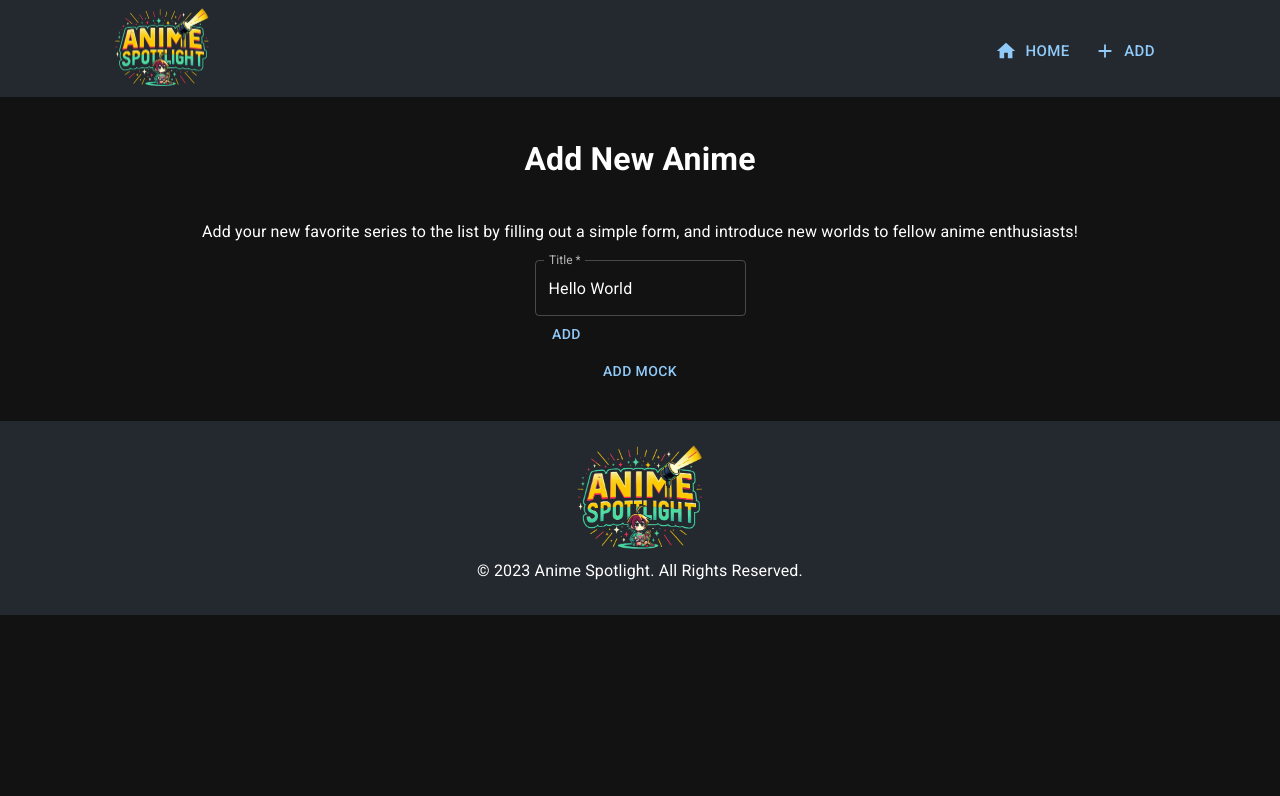
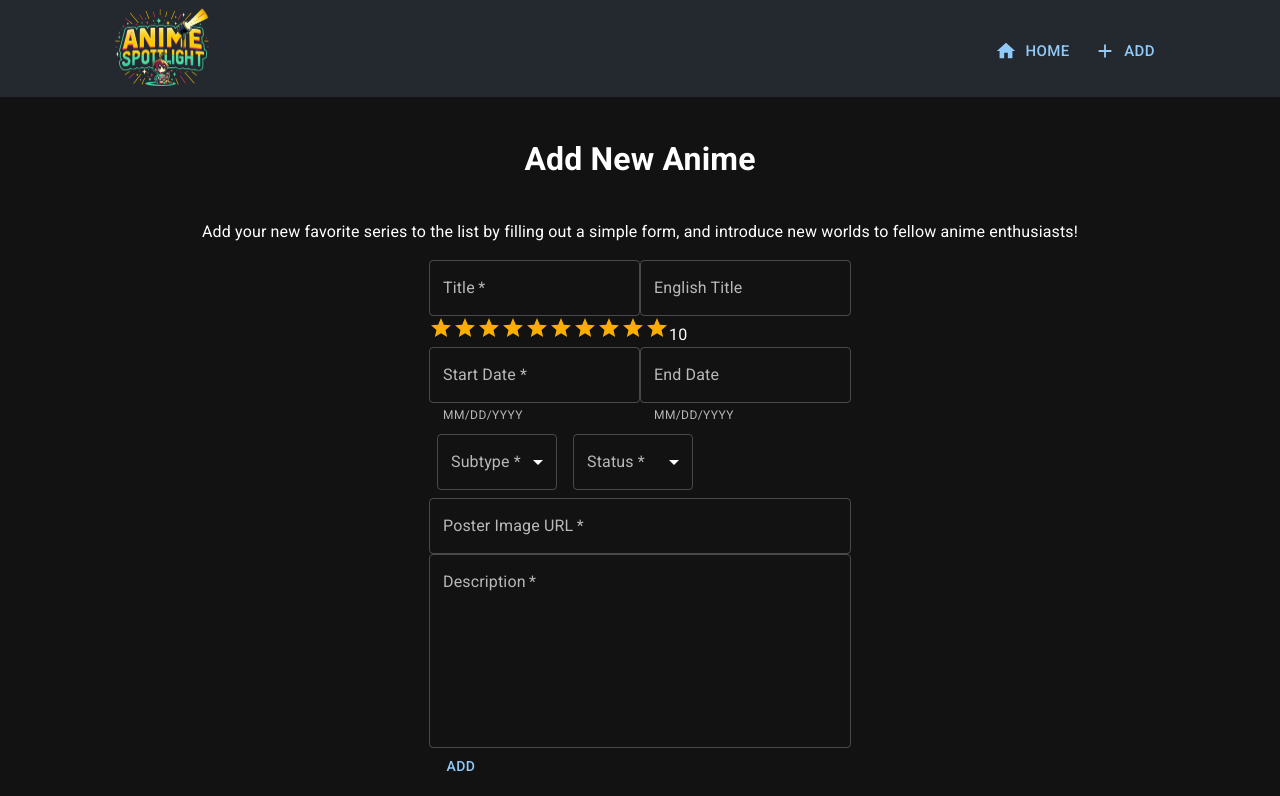
Before and after one commit to plhsu19/anime-spotlight, a Next.js app: page /new-anime in a window 1280 px wide. Shown: the top 796 px of the page. Built offline with nearby package versions, Linux system fonts and the light colour scheme.

Commit message:
[FE-10][AnimeForm] add input componets and binding to state fields

```diff
--- a/package.json
+++ b/package.json
@@ -14,8 +14,10 @@
     "@fontsource/roboto": "^5.0.8",
     "@mui/icons-material": "^5.14.11",
     "@mui/material": "^5.14.11",
+    "@mui/x-date-pickers": "^6.18.1",
     "axios": "^1.5.1",
     "clsx": "^2.0.0",
+    "dayjs": "^1.11.10",
     "next": "latest",
     "react": "latest",
     "react-dom": "latest"
--- a/src/components/anime-form.tsx
+++ b/src/components/anime-form.tsx
@@ -1,36 +1,68 @@
 import { useState } from 'react';
-import { Button, TextField } from '@mui/material';
-import { Anime, AnimeFields } from '@/types/anime-types';
+import dayjs from 'dayjs';
+import {
+  Button,
+  TextField,
+  Rating,
+  MenuItem,
+  FormControl,
+  InputLabel,
+  Select,
+  SelectChangeEvent
+} from '@mui/material';
+import { DatePicker } from '@mui/x-date-pickers/DatePicker';
+import { Anime, AnimeFields, Subtype, Status } from '@/types/anime-types';
 
-const handleSubmit = async (event) => {
-  event.preventDefault();
-  console.log('form submitted');
-};
-
-export default function AnimeForm({
-  submitForm,
-  anime
-}: {
-  submitForm: (fields: AnimeFields) => void;
-  anime?: Anime;
-}) {
+export default function AnimeForm({ dateFormat = 'YYYY-MM-DD' }) {
+  //   {
+  //   submitForm,
+  //   anime
+  // }: {
+  //   submitForm: (fields: AnimeFields) => void;
+  //   anime?: Anime;
+  // }
   const [fields, setFields] = useState({
-    title: null,
-    enTitle: null,
-    description: null,
-    rating: null,
+    title: '',
+    enTitle: '',
+    description: '',
+    rating: 10,
     startDate: null,
     endDate: null,
-    subtype: null,
-    status: null,
-    posterImage: null,
-    coverImage: null,
+    subtype: '',
+    status: '',
+    posterImage: '',
+    coverImage: '',
     episodeCount: null,
-    categories: null
+    categories: []
   });
 
-  // TODO: handleChange
+  const handleChange = (
+    event:
+      | React.ChangeEvent<HTMLInputElement | HTMLTextAreaElement>
+      | React.SyntheticEvent
+      | SelectChangeEvent<string>,
+    value?: number | null
+  ): void => {
+    setFields({
+      ...fields,
+      [event.target.name]: value !== undefined ? value : event.target.value
+    });
+  };
+
+  const handleDateChange = (name: string, value: dayjs.Dayjs | null): void => {
+    setFields({
+      ...fields,
+      [name]: !!value ? value.format(dateFormat) : null
+    });
+  };
+
   // TODO: handleSubmit
+  const handleSubmit = async (event) => {
+    event.preventDefault();
+    console.log('form submitted');
+    console.log(fields);
+  };
+
   // TODO: validate
 
   return (
@@ -39,9 +71,130 @@ export default function AnimeForm({
         <div>
           <TextField
             required
-            id="outlined-required"
+            id="title-input"
             label="Title"
-            defaultValue="Hello World"
+            name="title"
+            value={fields.title}
+            onChange={handleChange}
+          />
+          <TextField
+            id="en-title-input"
+            label="English Title"
+            name="enTitle"
+            value={fields.enTitle}
+            onChange={handleChange}
+          />
+        </div>
+        <div>
+          <Rating
+            name="rating"
+            value={fields.rating}
+            onChange={handleChange}
+            max={10}
+            precision={0.5}
+          />
+          <span>{fields.rating}</span>
+        </div>
+        <div>
+          <DatePicker
+            label="Start Date *"
+            // minDate={dayjs('1888-01-01', dateFormat)}
+            // maxDate={dayjs()}
+            value={
+              fields.startDate ? dayjs(fields.startDate, dateFormat) : null
+            }
+            onChange={(value, context) => {
+              console.log(value);
+              console.log(context);
+              handleDateChange('startDate', value);
+            }}
+            slotProps={{
+              textField: {
+                helperText: 'MM/DD/YYYY'
+              }
+            }}
+          />
+          <DatePicker
+            label="End Date"
+            // minDate={dayjs('1888-01-01', dateFormat)}
+            // maxDate={dayjs()}
+            value={fields.endDate ? dayjs(fields.endDate, dateFormat) : null}
+            onChange={(value, context) => {
+              handleDateChange('endDate', value);
+            }}
+            slotProps={{
+              textField: {
+                helperText: 'MM/DD/YYYY'
+              }
+            }}
+          />
+        </div>
+        <div>
+          {/* TODO: convert m(margin) and minWidth to class in CSS */}
+          <FormControl sx={{ m: 1, minWidth: 120 }}>
+            <InputLabel id="subtype-label">Subtype *</InputLabel>
+            <Select
+              required
+              labelId="subtype-label"
+              id="subtype"
+              name="subtype"
+              value={fields.subtype}
+              label="Subtype *"
+              onChange={(event) => {
+                handleChange(event);
+              }}
+            >
+              {Object.values(Subtype).map((subtype, index) => (
+                <MenuItem key={index} value={subtype}>
+                  {subtype}
+                </MenuItem>
+              ))}
+            </Select>
+          </FormControl>
+          <FormControl sx={{ m: 1, minWidth: 120 }}>
+            <InputLabel id="status-label">Status *</InputLabel>
+            <Select
+              required
+              labelId="status-label"
+              id="status"
+              name="status"
+              value={fields.status}
+              label="Status *"
+              onChange={(event) => {
+                handleChange(event);
+              }}
+            >
+              {Object.values(Status).map((status, index) => (
+                <MenuItem key={index} value={status}>
+                  {status}
+                </MenuItem>
+              ))}
+            </Select>
+          </FormControl>
+        </div>
+        <div>
+          <TextField
+            required
+            id="poster-image-url-input"
+            label="Poster Image URL"
+            name="posterImage"
+            type='url'
+            fullWidth
+            value={fields.posterImage}
+            onChange={handleChange}
+          />
+        </div>
+        <div>
+          <TextField
+            required
+            id="description-input"
+            label="Description"
+            name="description"
+            fullWidth
+            multiline
+            rows={7}
+            value={fields.description}
+            onChange={handleChange}
           />
         </div>
         <Button type="submit">Add</Button>
--- a/src/pages/_app.tsx
+++ b/src/pages/_app.tsx
@@ -2,6 +2,8 @@ import '@/styles/globals.css';
 import { ThemeProvider, createTheme } from '@mui/material/styles';
 import CssBaseline from '@mui/material/CssBaseline';
 import { AnimeProvider } from '@/contexts/anime-context';
+import { LocalizationProvider } from '@mui/x-date-pickers';
+import { AdapterDayjs } from '@mui/x-date-pickers/AdapterDayjs';
 
 const darkTheme = createTheme({
   palette: {
@@ -15,9 +17,11 @@ export default function App({ Component, pageProps }: AppProps) {
   return (
     <ThemeProvider theme={darkTheme}>
       <CssBaseline />
-      <AnimeProvider fetchedAnimes={pageProps.animes}>
-        <Component {...pageProps} />
-      </AnimeProvider>
+      <LocalizationProvider dateAdapter={AdapterDayjs}>
+        <AnimeProvider fetchedAnimes={pageProps.animes}>
+          <Component {...pageProps} />
+        </AnimeProvider>
+      </LocalizationProvider>
     </ThemeProvider>
   );
 }
--- a/src/pages/new-anime.tsx
+++ b/src/pages/new-anime.tsx
@@ -5,6 +5,7 @@ import { useGetAnimeContextValue } from '@/contexts/anime-context';
 import { Alert, Snackbar, Button } from '@mui/material';
 import utilStyles from '@/styles/utils.module.css';
 import AnimeForm from '@/components/anime-form';
+import { Subtype, Status } from '@/types/anime-types';
 
 export default function NewAnime() {
   const { state, addAnime } = useGetAnimeContextValue();
@@ -35,8 +36,8 @@ export default function NewAnime() {
       rating: 6.5,
       startDate: '2023-08-03',
       endDate: '2024-12-27',
-      status: 'current',
-      subtype: 'movie',
+      status: Status.CURRENT,
+      subtype: Subtype.MOVIE,
       posterImage:
         'https://media.kitsu.io/anime/42765/poster_image/large-5ce19551c1a6cf995b378205b9149b5c.jpeg',
       coverImage: 'https://media.kitsu.io/anime/cover_images/42765/small.jpg',
--- a/src/styles/components/Card.module.css
+++ b/src/styles/components/Card.module.css
@@ -78,7 +78,7 @@
   flex-direction: column;
   justify-content: space-between;
   margin-left: auto;
-  margin-right: 0.5rem;
+  margin-right: 0.75rem;
 }
 
 .menuButton {
--- a/src/styles/utils.module.css
+++ b/src/styles/utils.module.css
@@ -17,3 +17,7 @@
 .seletcedBtn {
   background-color: #90caf914;
 }
+
+.largeContextFontSize {
+  font-size: 1.25rem;
+}
--- a/src/types/anime-types.ts
+++ b/src/types/anime-types.ts
@@ -5,8 +5,8 @@ export interface AnimeFields {
   rating: number;
   startDate: string;
   endDate: string | null;
-  subtype: 'ONA' | 'OVA' | 'TV' | 'movie';
-  status: 'current' | 'finished';
+  subtype: Subtype;
+  status: Status;
   posterImage: string;
   coverImage: string | null;
   episodeCount: number | null;
@@ -16,3 +16,15 @@ export interface AnimeFields {
 export interface Anime extends AnimeFields {
   id: number;
 }
+
+export enum Subtype {
+  ONA = 'ONA',
+  OVA = 'OVA',
+  TV = 'TV',
+  MOVIE = 'movie'
+}
+
+export enum Status {
+  CURRENT = 'current',
+  FINISHED = 'finished',
+}
```
Also changed, not shown: src/components/card.tsx (+9 -3 lines), 1 other file (tests, documents, lock files or other folders).
